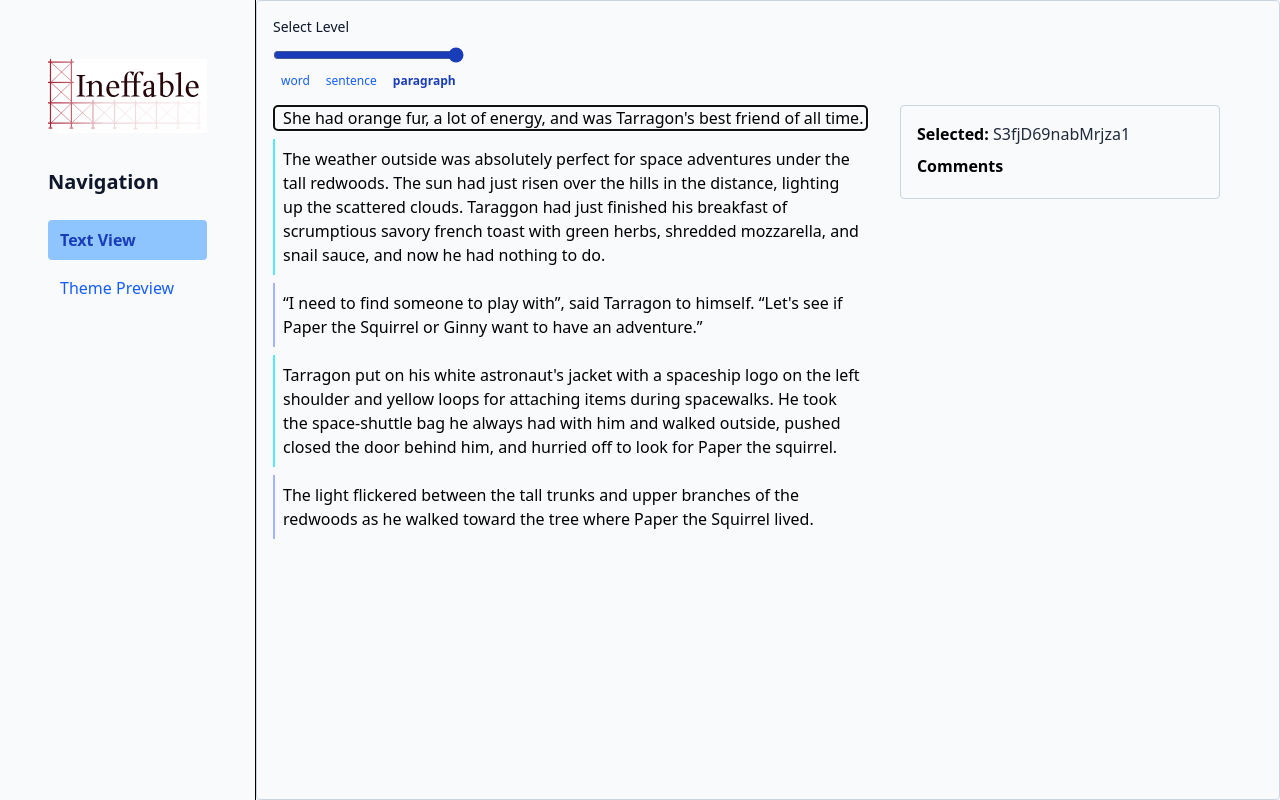
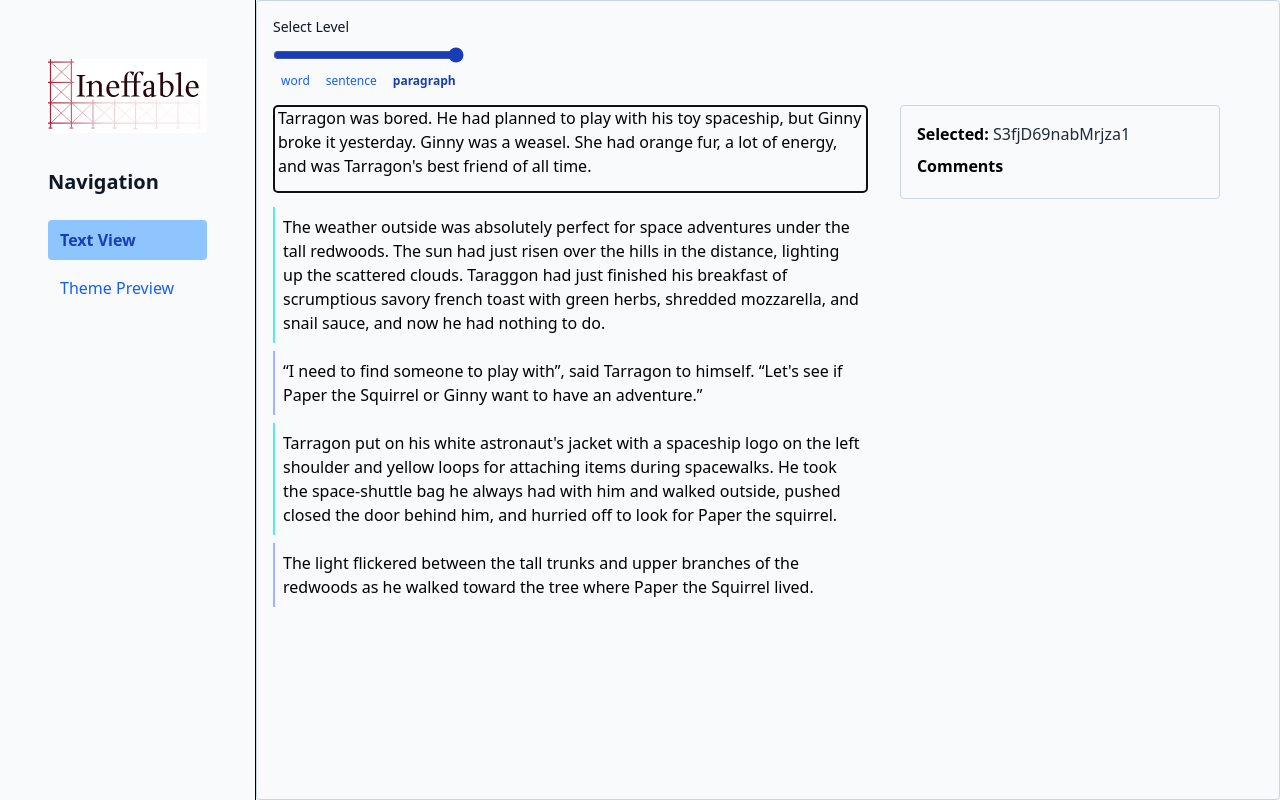
Before and after one commit to shnayder/ineffable, a React (Vite) app in the folder src/ineffable/: page / in a window 1280 px wide. Both pictures are taken after a click on the element 570 px from the left and 157 px from the top of the page. Built offline with nearby package versions, Linux system fonts and the light colour scheme.

Commit message:
Make editing element multiline and preserve size

```diff
--- a/src/ineffable/src/features/text-view/document-panel.tsx
+++ b/src/ineffable/src/features/text-view/document-panel.tsx
@@ -17,9 +17,17 @@ const DocumentPanel: React.FC<TextPanelProps> = ({ sliderValue, onSelect, select
 
   const [editingId, setEditingId] = useState<Id | null>(null);
   const [editingValue, setEditingValue] = useState('');
+  const [editingSize, setEditingSize] = useState<{ width: number; height: number } | null>(null);
 
   const selectForEdit = (id: Id) => {
     onSelect(id);
+    const el = document.getElementById(id);
+    if (el) {
+      const rect = el.getBoundingClientRect();
+      setEditingSize({ width: rect.width, height: rect.height });
+    } else {
+      setEditingSize(null);
+    }
     setEditingId(id);
     setEditingValue(docModel.getElement(id)?.contents ?? '');
   };
@@ -28,9 +36,13 @@ const DocumentPanel: React.FC<TextPanelProps> = ({ sliderValue, onSelect, select
     if (!editingId) return;
     docModel.updateElement(editingId, editingValue);
     setEditingId(null);
+    setEditingSize(null);
   };
 
-  const cancelEdit = () => setEditingId(null);
+  const cancelEdit = () => {
+    setEditingId(null);
+    setEditingSize(null);
+  };
 
   React.useEffect(() => {
     docModel.updateElement(rootId, sampleText);
@@ -80,7 +92,9 @@ const DocumentPanel: React.FC<TextPanelProps> = ({ sliderValue, onSelect, select
   const DocumentElement: React.FC<DocumentElementProps> = ({ id }) => {
     const el = useElement(id);
     const isEditing = editingId === id;
-    const handleKey = (e: React.KeyboardEvent<HTMLInputElement>) => {
+    const handleKey = (
+      e: React.KeyboardEvent<HTMLInputElement | HTMLTextAreaElement>
+    ) => {
       if (e.key === 'Enter') {
         commitEdit();
       } else if (e.key === 'Escape') {
@@ -98,12 +112,16 @@ const DocumentPanel: React.FC<TextPanelProps> = ({ sliderValue, onSelect, select
 
     if (isEditing) {
       return (
-        <input
+        <textarea
           autoFocus
           value={editingValue}
           onChange={(e) => setEditingValue(e.target.value)}
           onKeyDown={handleKey}
-          className="border border-surface-border-base rounded px-1 w-full"
+          className="border border-surface-border-base rounded px-1 w-full resize-none"
+          style={{
+            width: editingSize ? `${editingSize.width}px` : undefined,
+            height: editingSize ? `${editingSize.height}px` : undefined,
+          }}
         />
       );
     }
```
